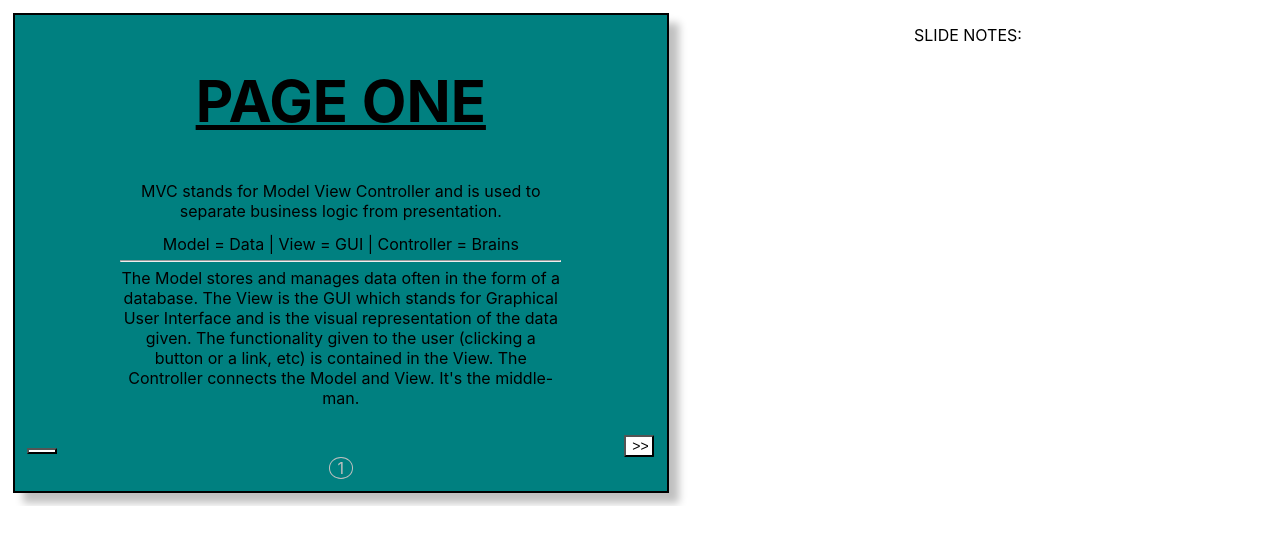
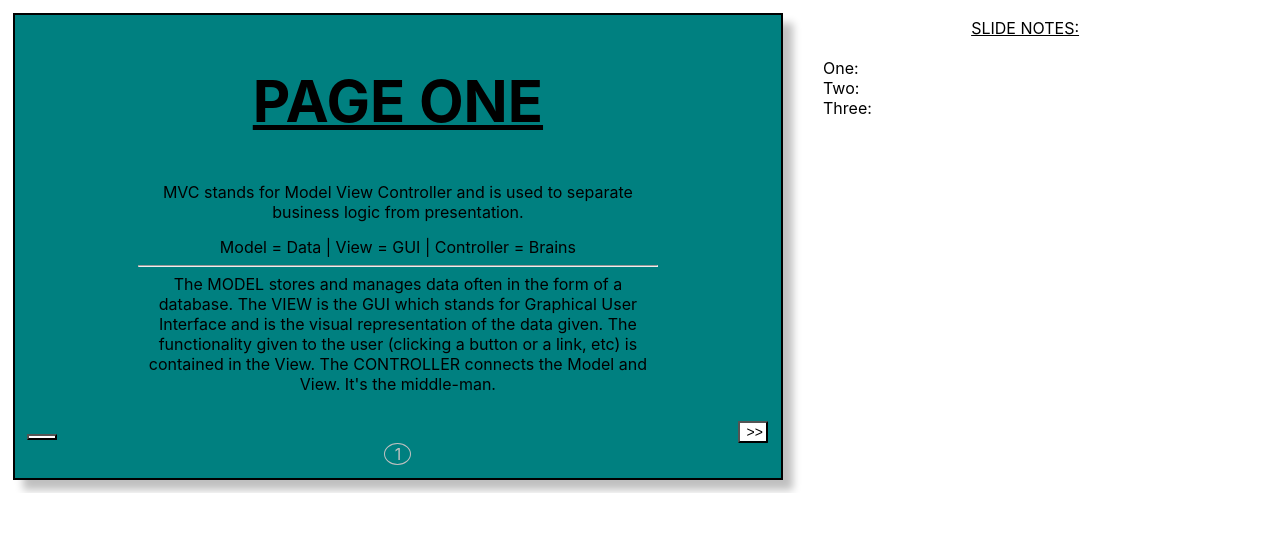
Before and after one commit to Katrina-Dierking/mvc-presentation, a React (Create React App) app: page / in a window 1280 px wide. Shown: the top 544 px of the page. Built offline with nearby package versions, Linux system fonts and the light colour scheme.

Commit message:
side notes

```diff
--- a/src/views/PageOne.js
+++ b/src/views/PageOne.js
@@ -1,5 +1,6 @@
 import React from 'react'
 import Main from '../modals/Main'
+import './pageone.scss'
 
 
 function PageOne() {
@@ -9,13 +10,21 @@ function PageOne() {
         title="PAGE ONE"
         description="MVC stands for Model View Controller and is used to separate business logic from presentation."
         secondPara="Model = Data | View = GUI | Controller = Brains"
-        thirdPara="The Model stores and manages data often in the form of a database. The View is the GUI which stands for Graphical User Interface and is the visual representation of the data given. The functionality given to the user (clicking a button or a link, etc) is contained in the View. The Controller connects the Model and View. It's the middle-man."
+        thirdPara="The MODEL stores and manages data often in the form of a database. The VIEW is the GUI which stands for Graphical User Interface and is the visual representation of the data given. The functionality given to the user (clicking a button or a link, etc) is contained in the View. The CONTROLLER connects the Model and View. It's the middle-man."
         link="https://hertimetocode.com"
         pageNumber="1"
         urlTwo = "/pagetwo"
         next = ">>"
         />
-        <p>SLIDE NOTES:</p>
+        <section className='notesSection'>
+          <p className='slideNotes'>SLIDE NOTES:</p>
+              <ul>
+                <li>One:</li>
+                <li>Two:</li>
+                <li>Three:</li>
+              </ul>
+
+        </section>
 
 
     </>
--- /dev/null
+++ b/src/views/pageone.scss
@@ -0,0 +1,12 @@
+.notesSection {
+    width: 50%;
+
+    ul li {
+        list-style: none;
+        text-align: left;
+    }
+}
+
+.slideNotes{
+    text-decoration: underline;
+}
```
